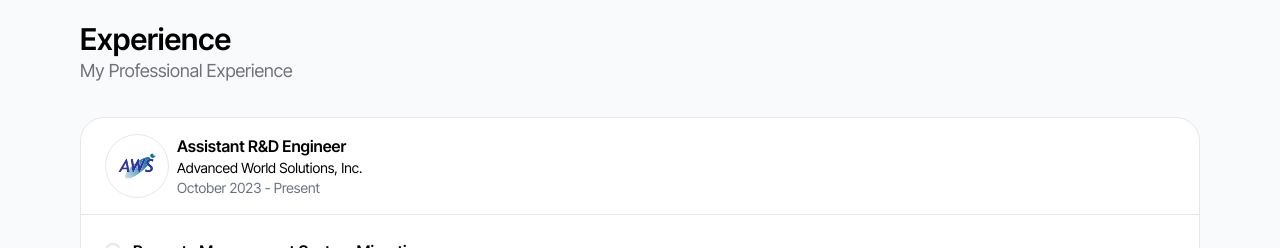
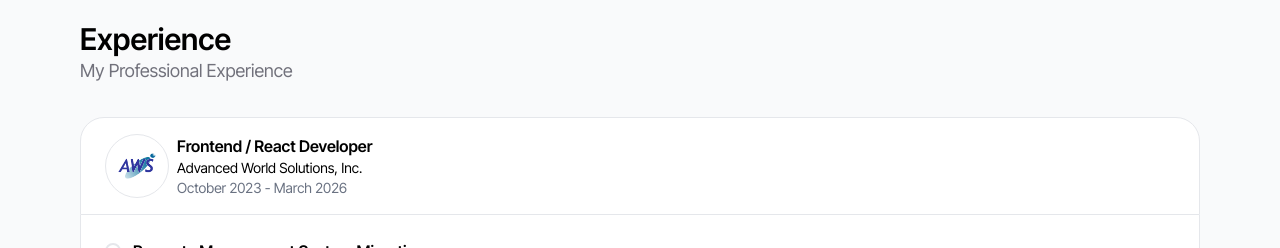
Before and after one commit to JiraldLaurea/digital-porftolio, a Next.js app: page / in a window 1280 px wide. Shown: the part 820-1068 px from the top of the page. Built offline with nearby package versions, Linux system fonts and the light colour scheme.

Commit message:
chore: update resume info and experience details

```diff
--- a/src/app/components/Experience.tsx
+++ b/src/app/components/Experience.tsx
@@ -13,9 +13,9 @@ const Experience = () => {
         >
             <ExperienceJob
                 imgSrc="exp_aws.png"
-                job="Assistant R&D Engineer"
+                job="Frontend / React Developer"
                 company="Advanced World Solutions, Inc."
-                date="October 2023 - Present"
+                date="October 2023 - March 2026"
                 isFirst
             />
             <div className="p-4 bg-white border-b border-x rounded-b-3xl sm:p-6 dark:bg-primary1-dark dark:border-zinc-700">
```
Also changed, not shown: 1 other file (tests, documents, lock files or other folders).
